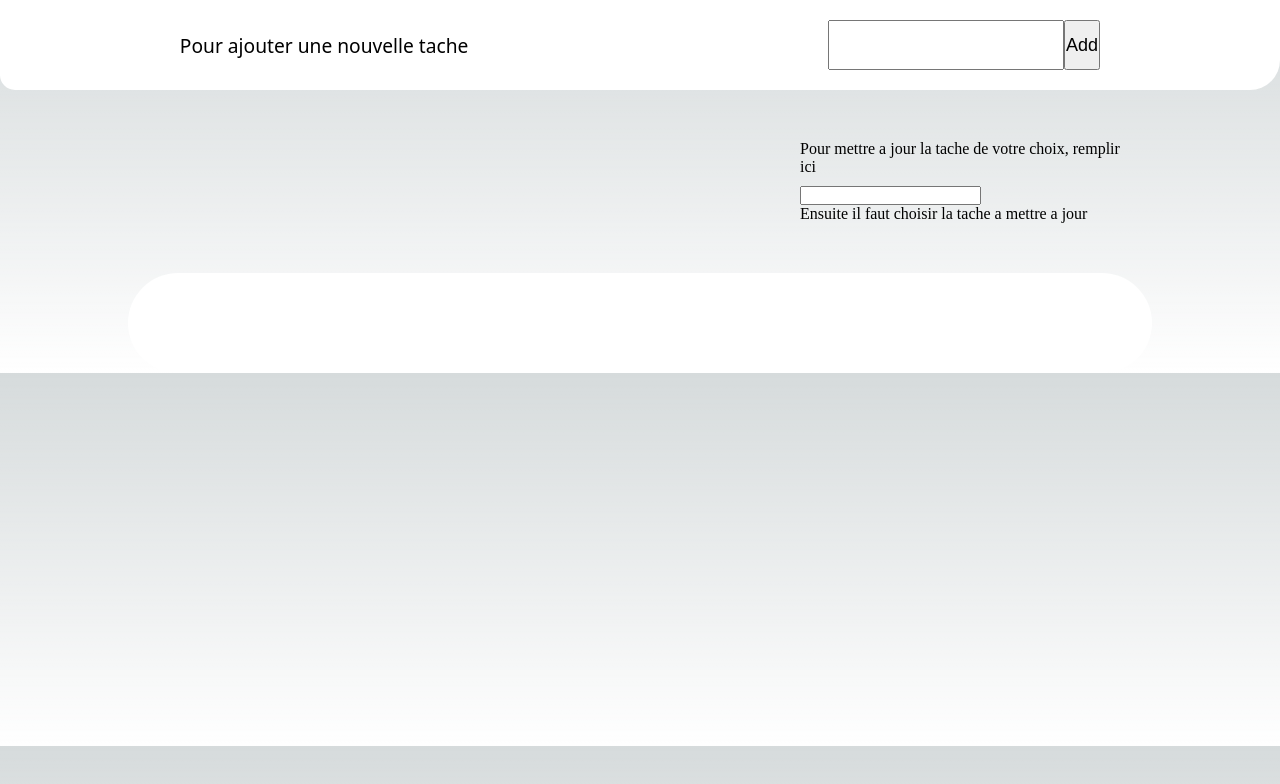
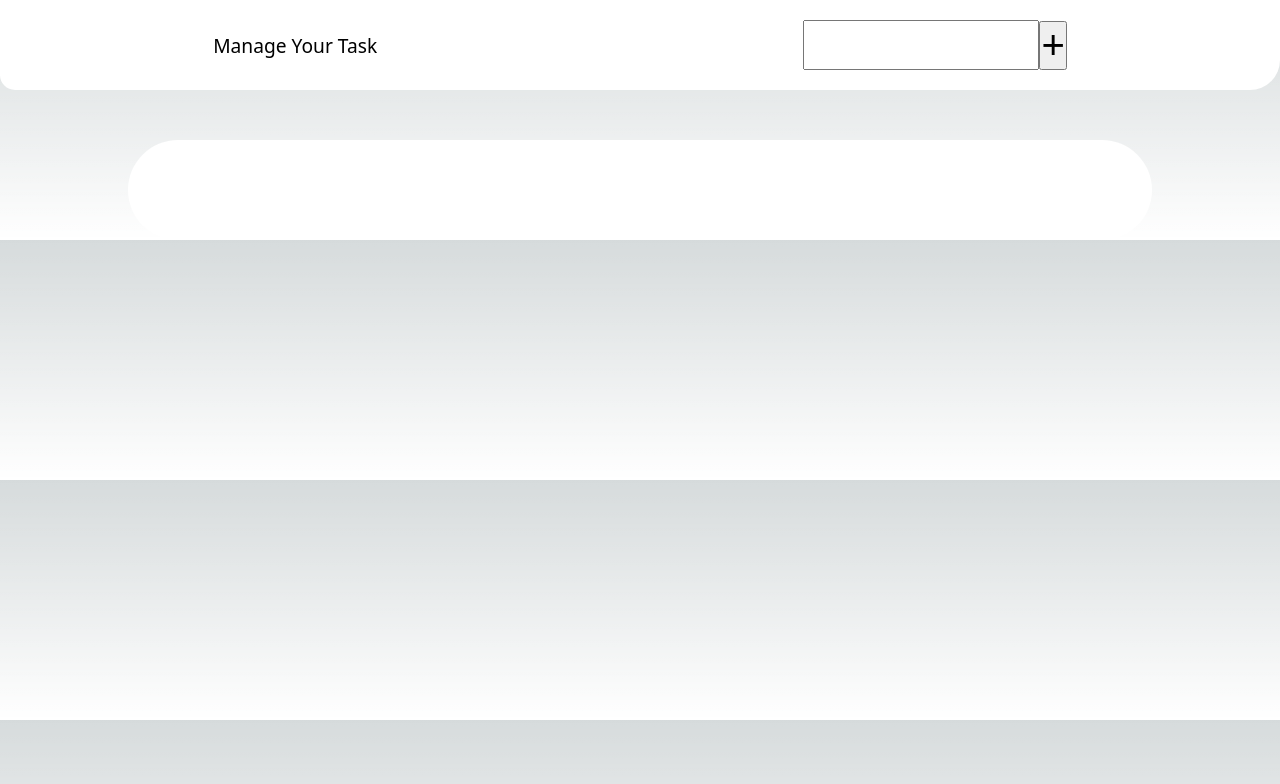
Before and after one commit to tendryAxel/WEB2-TODO-app, a Next.js app: page / in a window 1280 px wide. Shown: the top 784 px of the page. Built offline with nearby package versions, Linux system fonts and the light colour scheme.

Commit message:
Feat : better UI

```diff
--- a/src/pages/app/todoListe.jsx
+++ b/src/pages/app/todoListe.jsx
@@ -1,18 +1,8 @@
-import { useState } from "react";
 import style from "../../styles/Home.module.css"
 
-export default function ListeTodo({ liste, removeInListe, updateInListe }) {
-    const [inputValue, setInput, clearInput] = useInput()
-
+export default function ListeTodo({ liste, removeInListe, updateInListe, clearInput, inputValue }) {
     return (
         <>
-            <div className={style.updateDiv}>
-                <div className={style.inputUpdate}>
-                    <p>Pour mettre a jour la tache de votre choix, remplir ici</p>
-                    <input type="text" value={inputValue} onChange={setInput} />
-                </div>
-                <p>Ensuite il faut choisir la tache a mettre a jour</p>
-            </div>
             <ul className={style.todoListe}>
                 {liste.map((item, index) => {
                     return <li key={index} className={style.listeStyle}>
@@ -31,17 +21,3 @@ export default function ListeTodo({ liste, removeInListe, updateInListe }) {
         </>
     );
 }
-
-function useInput () {
-    const [inputValue, setinputValue] = useState("")
-
-    const setInput = (e) => {
-        setinputValue(e.target.value)
-    }
-
-    const clearInput = () => {
-        setinputValue("")
-    }
-
-    return [inputValue, setInput, clearInput]
-}
--- a/src/pages/index.jsx
+++ b/src/pages/index.jsx
@@ -41,27 +41,60 @@ function manipListe (){
       setliste([...newListe.slice(0, index), ...newListe.slice(index+1, liste.length)]);
     }
 
-    const updateInListe = (index, input) => {
+    const updateInListe = (index, input, e) => {
       if (input != ""){
         let newListe = [...liste];
         newListe[index] = input;
         setliste(newListe);
+      } else {
+        alert("Pour mettre a jour il faut remplir le champs de texte en haut")
       }
     }
 
     return [liste, add, removeInListe, updateInListe]
 }
 
+function useInput () {
+  const [inputValue, setinputValue] = useState("")
+
+  const setInput = (e) => {
+      setinputValue(e.target.value)
+  }
+
+  const clearInput = () => {
+      setinputValue("")
+  }
+
+  return [inputValue, setInput, clearInput]
+}
+
 export default function Home() {
   const [liste, addliste, removeInListe, updateInListe] = manipListe()
+  const [inputValue, setInput, clearInput] = useInput()
 
   return (
     <div className={styles.todo}>
-      <InputTodo addliste={addliste} />
+      <div className={styles.inputTodo}>
+          <p>Manage Your Task</p>
+          <div className={styles.inputDiv} onKeyDown={(e)=>{
+            if (e.key == "Enter"){
+              addliste(inputValue);
+              clearInput();
+            }
+          }}>
+              <input type="text" value={inputValue} onChange={setInput} className={styles.inputToAdd} />
+              <button onClick={()=>{
+                  addliste(inputValue);
+                  clearInput();
+                  }} className={styles.inputToAddButton}>+</button>
+          </div>
+      </div>
       <ListeTodo
         liste={liste}
         removeInListe={removeInListe}
         updateInListe={updateInListe}
+        inputValue={inputValue}
+        clearInput={clearInput}
         />
     </div>
   )
--- a/src/styles/Home.module.css
+++ b/src/styles/Home.module.css
@@ -13,9 +13,18 @@
 }
 
 
+.inputDiv{
+  display: flex;
+  justify-content: center;
+  align-items: center;
+}
 .inputToAdd{
   height: 50px;
   font-size: 18px;
+}
+.inputToAddButton{
+  height: auto;
+  font-size: 40px;
 }
 .todo{
   display: flex;
@@ -37,17 +46,6 @@
   font-family: system-ui, -apple-system, BlinkMacSystemFont, 'Segoe UI', Roboto, Oxygen, Ubuntu, Cantarell, 'Open Sans', 'Helvetica Neue', sans-serif;
   border-radius: 0 0 30px 15px;
 }
-.inputUpdate{
-  display: flex;
-  flex-wrap: wrap;
-  gap: 10px;
-}
-.updateDiv{
-  width: 25vw;
-  transform: translateX(25vw);
-  display: flex;
-  flex-wrap: wrap;
-}
 .listeStyle{
   list-style: none;
   display: flex;
@@ -67,6 +65,7 @@
   border-radius: 50px;
   width: 80vw;
   padding: 50px;
+  transition: all 1s;
 }
 .buttonSection{
   display: flex;
```
